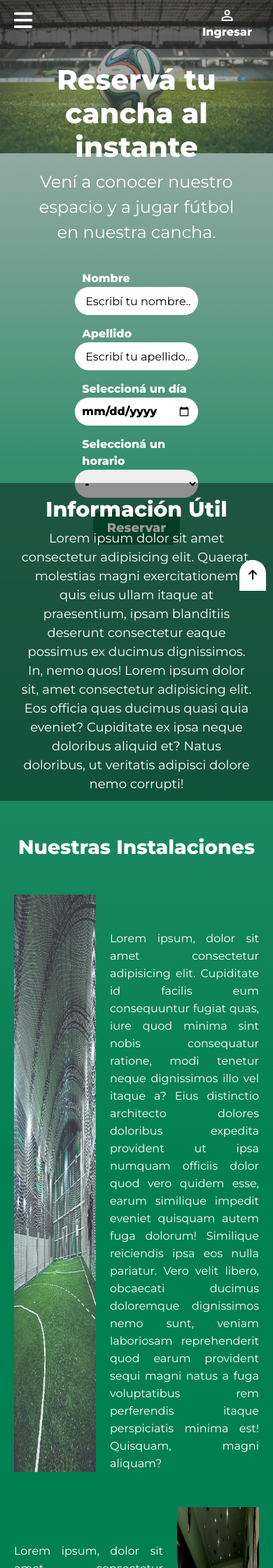
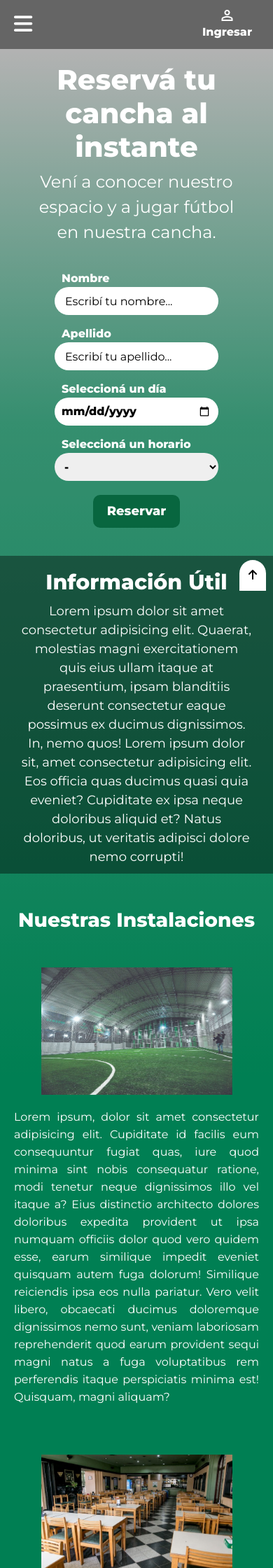
Before and after one commit to NachitoLP/Proyecto-web-Cancha, a Django app: page / in a window 390 px wide. Shown: the top 2240 px of the page at 70% size. Run offline with Django 4.2, Linux system fonts and the light colour scheme; parts of the project's set-up code (start-up, migrations or seed data) failed here and were passed over; some libraries are stand-ins or nearby versions; some web fonts are replaced.

Commit message:
instalaciones y reserva responsive

```diff
--- a/public/css/style.css
+++ b/public/css/style.css
@@ -115,13 +115,15 @@
         width: 100% !important; }
     .section_reservas .div_conocenos .div_form_reservar {
       padding-right: 0px !important;
-      width: 60% !important; }
+      width: 80% !important; }
   .section_reservas .div_informacion_util {
     margin-left: 0px !important; } }
 
 @media (max-width: 1170px) {
-  .section_reservas .div_informacion_util {
-    display: none !important; }
+  .section_reservas {
+    height: fit-content !important; }
+    .section_reservas .div_informacion_util {
+      display: none !important; }
   .div_informacion_util_cel {
     display: block !important;
     background-color: rgba(0, 0, 0, 0.4);
@@ -139,10 +141,6 @@
       margin: 0px 20px;
       color: white;
       font-weight: 500; } }
-
-@media (max-width: 890px) {
-  .div_form_reservar {
-    width: 80% !important; } }
 
 .body_login {
   background: #f6f5f7;
@@ -330,6 +328,7 @@
   .section_instalaciones h2 {
     margin: 30px auto 50px;
     font-weight: bolder;
+    text-align: center;
     font-size: 28px;
     color: white; }
   .section_instalaciones .div_foto_cancha {
@@ -358,6 +357,28 @@
       color: white;
       line-height: 25px;
       text-align: justify; }
+
+@media (max-width: 1200px) {
+  .div_foto_cancha {
+    flex-wrap: wrap;
+    justify-content: center !important; }
+    .div_foto_cancha img {
+      width: 50% !important; }
+    .div_foto_cancha p {
+      margin: 20px !important; }
+  .div_foto_bufete {
+    flex-wrap: wrap-reverse;
+    justify-content: center !important; }
+    .div_foto_bufete img {
+      width: 50% !important; }
+    .div_foto_bufete p {
+      margin: 20px !important; } }
+
+@media (max-width: 500px) {
+  .div_foto_bufete img {
+    width: 70% !important; }
+  .div_foto_cancha img {
+    width: 70% !important; } }
 
 .section_contacto {
   background-color: black;
@@ -568,9 +589,14 @@
             color: white; }
 
 /* NAV RESPONSIVE */
+@media (max-width: 1300px) {
+  .img_fondo_nav {
+    display: none !important; } }
+
 @media (max-width: 600px) {
   .header_nav .btn_check {
     display: block !important;
+    line-height: 70px !important;
     margin-left: 20px; }
   .header_nav #check:checked ~ .header_navbar_list {
     left: 0; }
@@ -611,7 +637,7 @@
     border-top-left-radius: 150px;
     border-top-right-radius: 150px;
     padding: 10px 13px 10px 13px;
-    transition: 0.2s;
+    transition: all 0.2s;
     position: fixed;
     bottom: 0;
     z-index: 1;
--- a/public/scss/componentes/_footer.scss
+++ b/public/scss/componentes/_footer.scss
@@ -12,7 +12,7 @@
         border-top-left-radius: 150px;
         border-top-right-radius: 150px;
         padding: 10px 13px 10px 13px;
-        transition: 0.2s;
+        transition: all 0.2s;
         position: fixed;
         bottom: 0;
         z-index: 1;
--- a/public/scss/componentes/_header.scss
+++ b/public/scss/componentes/_header.scss
@@ -72,10 +72,17 @@
 
 /* NAV RESPONSIVE */
 
+@media(max-width:1300px){
+    .img_fondo_nav{
+        display: none !important;
+    }
+}
+
 @media(max-width:600px) {
     .header_nav {
         .btn_check {
             display: block !important;
+            line-height: 70px !important;
             margin-left: 20px;
         }
 
--- a/public/scss/views/instalaciones.scss
+++ b/public/scss/views/instalaciones.scss
@@ -13,6 +13,7 @@
     h2 {
         margin: 30px auto 50px;
         font-weight: bolder;
+        text-align: center;
         font-size: 28px;
         color: rgb(255, 255, 255);
     }
@@ -53,3 +54,39 @@
         }
     }
 }
+
+@media(max-width:1200px){
+    .div_foto_cancha{
+        flex-wrap: wrap;
+        justify-content: center !important;
+        img{
+            width: 50% !important;
+        }
+        p{
+            margin: 20px !important;
+        }
+    }
+    .div_foto_bufete{
+        flex-wrap: wrap-reverse;
+        justify-content: center !important;
+        img{
+            width: 50% !important;
+        }
+        p{
+            margin: 20px !important;
+        }
+    }
+}
+
+@media(max-width:500px){
+    .div_foto_bufete{
+        img{
+            width: 70% !important;
+        }
+    }
+    .div_foto_cancha{
+        img{
+            width: 70% !important;
+        }
+    }
+}
--- a/public/scss/views/reserva.scss
+++ b/public/scss/views/reserva.scss
@@ -130,7 +130,7 @@
             }
             .div_form_reservar{
                 padding-right: 0px !important;
-                width: 60% !important;
+                width: 80% !important;
             }
         }
         .div_informacion_util{
@@ -141,6 +141,7 @@
 
 @media(max-width:1170px){
     .section_reservas{
+        height: fit-content !important;
         .div_informacion_util{
             display: none !important;
         }
@@ -167,9 +168,3 @@
 
     }
 }
-
-@media(max-width:890px){
-    .div_form_reservar{
-        width: 80% !important;
-    }
-}
--- a/templates/home/index.html
+++ b/templates/home/index.html
@@ -19,7 +19,7 @@
         <img src="{% static 'images/foto_pelota.jpg' %}" class="img_fondo_nav" alt="Imagen de pelota de futbol en una cancha.">
         <div class="div_header_y_reserva">
             <header class="header" id="arriba">
-                <nav class="header_nav">
+                <nav class="header_nav" id="header_nav">
                     <input type="checkbox" id="check">
                     <label for="check" class="btn_check"><i class="fa-solid fa-bars"></i></label>
                     <ul class="header_navbar_list">
@@ -94,12 +94,12 @@
                         <p>Lorem ipsum dolor sit amet consectetur adipisicing elit. Quaerat, molestias magni exercitationem quis eius ullam itaque at praesentium, ipsam blanditiis deserunt consectetur eaque possimus ex ducimus dignissimos. In, nemo quos! Lorem ipsum dolor sit, amet consectetur adipisicing elit. Eos officia quas ducimus quasi quia eveniet? Cupiditate ex ipsa neque doloribus aliquid et? Natus doloribus, ut veritatis adipisci dolore nemo corrupti!</p>
                     </div>
                 </section>
-                <section class="section_instalaciones" id="instalaciones">
+                <section class="section_instalaciones" >
                     <div class="div_informacion_util_cel">
                         <h3>Información Útil</h3>
                         <p>Lorem ipsum dolor sit amet consectetur adipisicing elit. Quaerat, molestias magni exercitationem quis eius ullam itaque at praesentium, ipsam blanditiis deserunt consectetur eaque possimus ex ducimus dignissimos. In, nemo quos! Lorem ipsum dolor sit, amet consectetur adipisicing elit. Eos officia quas ducimus quasi quia eveniet? Cupiditate ex ipsa neque doloribus aliquid et? Natus doloribus, ut veritatis adipisci dolore nemo corrupti!</p>
                     </div>
-                    <h2>Nuestras Instalaciones</h2>
+                    <h2 id="instalaciones">Nuestras Instalaciones</h2>
                     <div class="div_foto_cancha">
                         <img src="{% static 'images/foto_cancha.jpg' %}" alt="Foto de la cancha." class="animate__animated animate__zoomInLeft">
                         <p class="animate__animated animate__backInRight">Lorem ipsum, dolor sit amet consectetur adipisicing elit. Cupiditate id facilis eum consequuntur fugiat quas, iure quod minima sint nobis consequatur ratione, modi tenetur neque dignissimos illo vel itaque a?
@@ -181,7 +181,7 @@
         </div>
     </section>
     <footer class="footer">
-        <a href="#arriba" class="footer_up_button"><i class="fa-solid fa-arrow-up fa-2x1" id="up_arrow"></i></a>
+        <a id="a_up_arrow" href="#arriba" class="footer_up_button"><i class="fa-solid fa-arrow-up fa-2x1" id="up_arrow"></i></a>
         <div>
             <ul class="footer_list" style="padding-left: 0px !important;">
                 <li><a href="#" target="_blank"><i class="fa-brands fa-whatsapp fa-2xl"></i>WhatsApp</a></li>
@@ -199,6 +199,22 @@
     </footer>
 
     <!-- JavaScript Bundle with Popper -->
+    <script>
+        const checkbox = document.getElementById('check')
+        const navbar = document.getElementById('header_nav')
+        const upArrow = document.getElementById('a_up_arrow')
+
+        checkbox.addEventListener("change", function() {
+            if (checkbox.checked) {
+                navbar.style.position = "fixed"
+                upArrow.style.display = "none"
+            }
+            else{
+                navbar.style.position = "static"
+                upArrow.style.display = "block"
+            }
+        })
+    </script>
     <script src="https://cdn.jsdelivr.net/npm/bootstrap@5.2.0-beta1/dist/js/bootstrap.bundle.min.js" integrity="sha384-pprn3073KE6tl6bjs2QrFaJGz5/SUsLqktiwsUTF55Jfv3qYSDhgCecCxMW52nD2" crossorigin="anonymous"></script>
 </body>
 </html>
```
